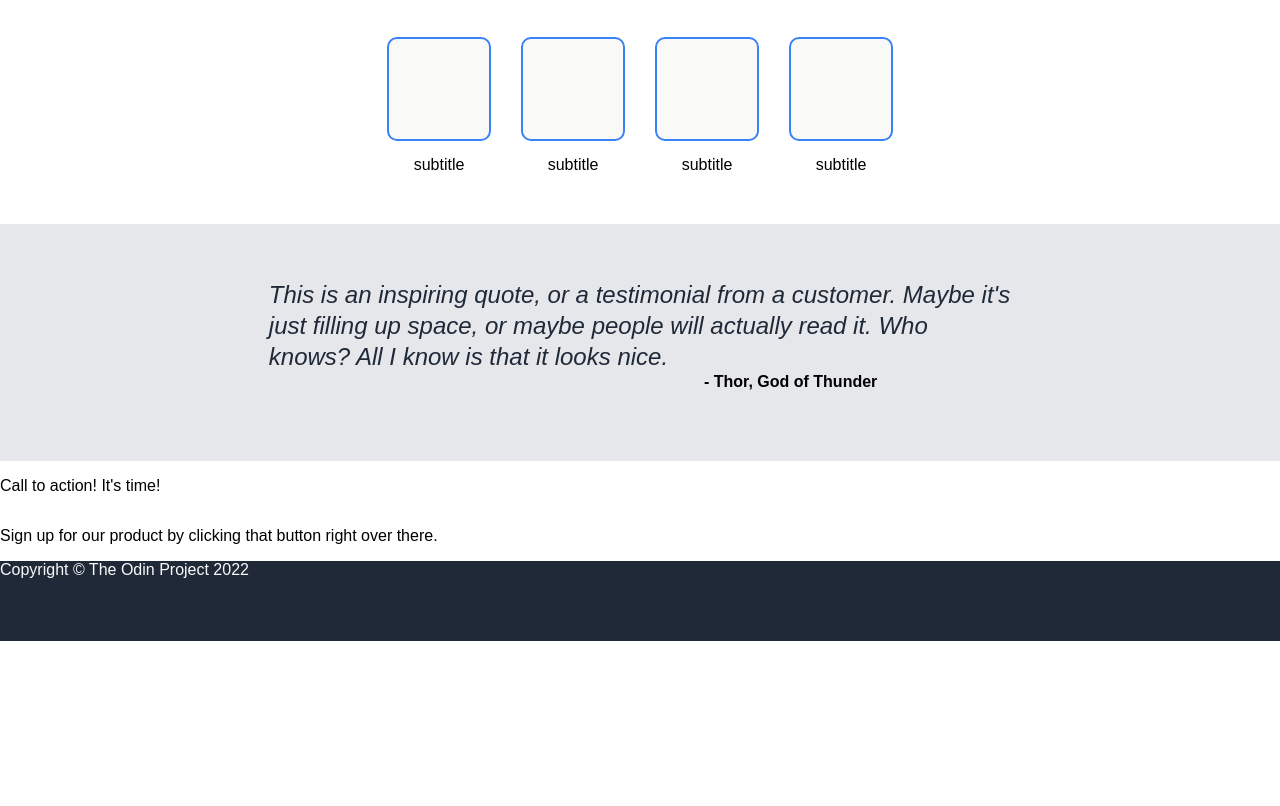
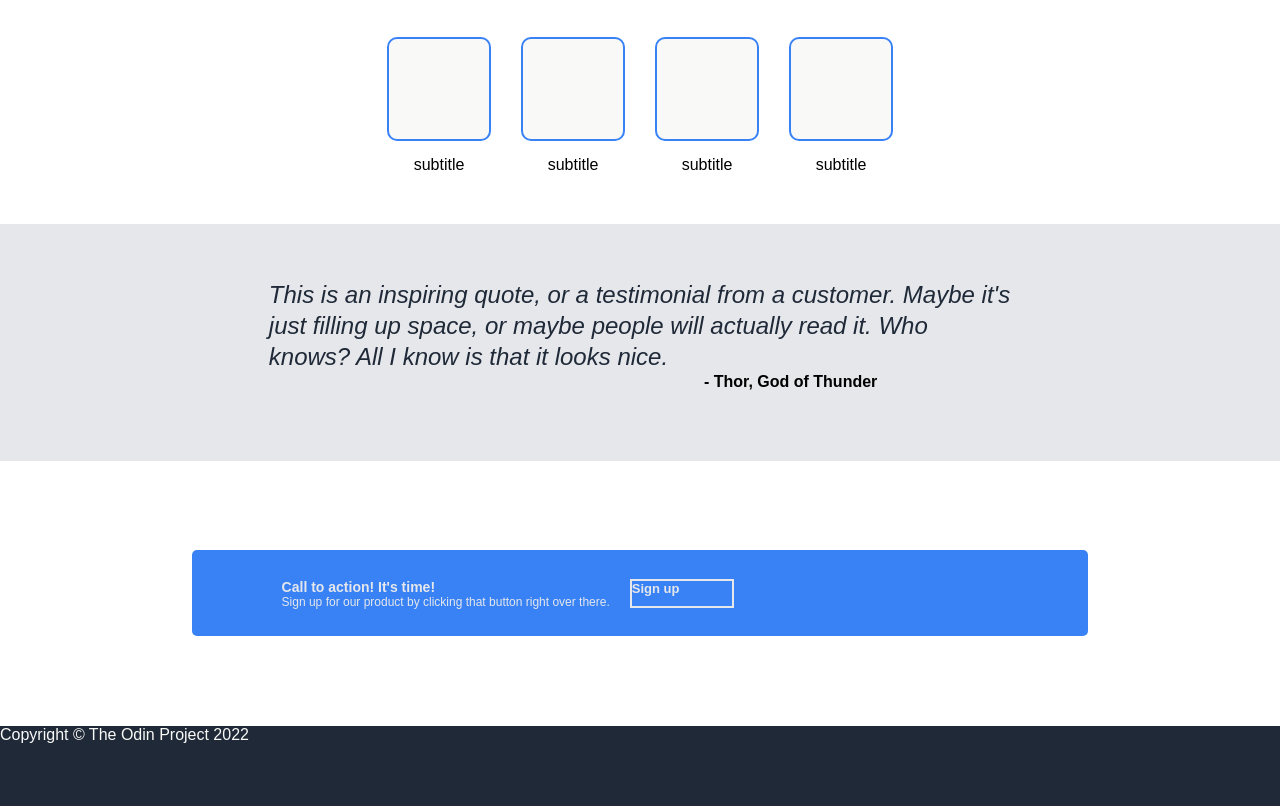
Before and after one commit to jbenn88/flex-website, a plain HTML site: page index.html in a window 1280 px wide. Shown: the part 460-1266 px from the top of the page. Before the commit the page ends 1101 px from the top, so only its background shows below. Drawn offline with Linux system fonts and the light colour scheme.

Commit message:
Completes flex on left div of action box

```diff
--- a/index.html
+++ b/index.html
@@ -92,20 +92,21 @@
         </div>
         <div class="action-box">
             <div class="action">
-                <div class="action-title">
-                    <p>Call to action! It's time!</p>
+                <p class="action-title">Call to action! It's time!</p>
+                <p class="action-subtitle">Sign up for our product by clicking that button
+                       right over there.</p>
+
+            </div>
+            <div class="action-btn">
+                <div class="button">
+                    Sign up
                 </div>
-                <div class="action-subtitle">
-                    <p>Sign up for our product by clicking that button
-                       right over there.
-                    </p>
-                </div>
-                <div class="action-btn"></div>
             </div>
         </div>
         <div class="footer-box">
             Copyright © The Odin Project 2022
         </div>
+
     </div>
 </body>
 </html>
--- a/styles.css
+++ b/styles.css
@@ -147,7 +147,7 @@ img {
 }
 
 .attributed-to {
-    font-weight: bold;
+    font-weight: 700;
     font-size: 16px;
     margin-left: 55%;
     margin-bottom: 70px;
@@ -155,26 +155,51 @@ img {
 
 .action-box {
     display: flex;
+    background-color: #3882F6;
+    margin-left: 15%;
+    margin-right: 15%;
+    margin-top: 7%;
+    margin-bottom: 7%;
+    border-radius: 5px;
 }
 
 .action {
     display: flex;
     flex-direction: column;
+    color: #E5E7EB;
+    margin-left: 10%;
+    margin-bottom: 15px;
+    margin-top: 15px;
+    margin-right: 20px;
 }
 
 .action-title {
-
+    font-weight: 700;
+    font-size: 14px;
+    margin-bottom: 0px;
 }
 
 .action-subtitle {
-
+    font-weight: 400;
+    font-size: 12px;
+    margin-top: 0px;
 }
 
 .action-btn {
+    display: flex;
+    align-items: center;
+}
+
+.button {
     background-color: #3882F6;
-    font-size: 16px;
+    font-size: 13px;
+    border: 2px solid #E5E7EB;
+    color: #E5E7EB;
+    font-weight: 700;
+    height: 25px;
+    width: 100px;
+}
 
-}
 
 .footer-box {
     background-color: #1F2937;
```
